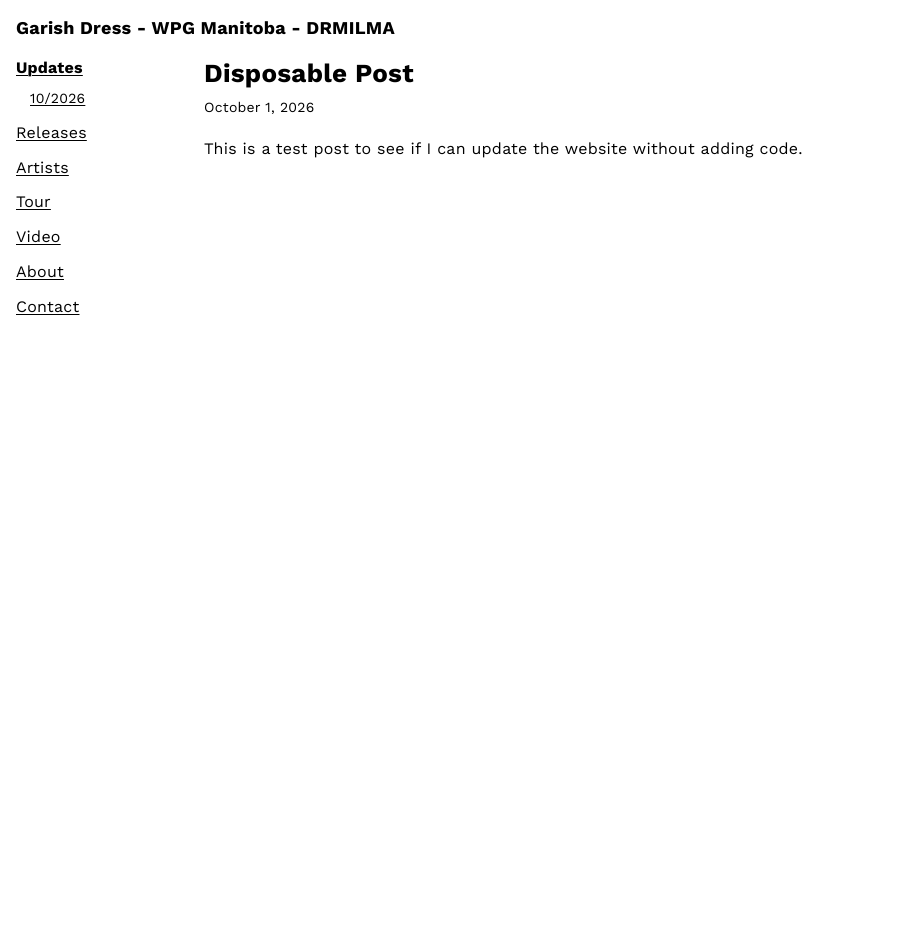
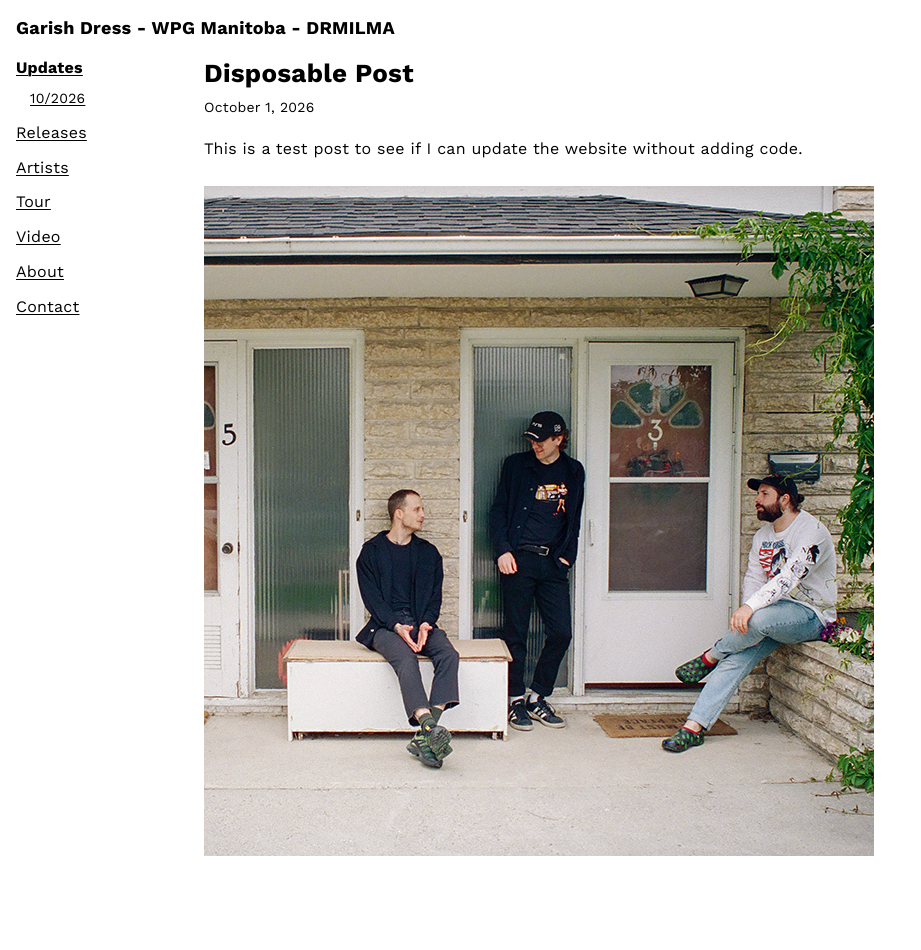
Before and after one commit to DCRIEKMAN/garish-dress, a Jekyll site: the page built from _posts/2026-10-01-disposable-post.md, in a window 1280 px wide. Shown: the whole page, without its empty margins (0-921 px from the left). Built offline with Jekyll 4.4.1, drawn with Linux system fonts in a browser that asks for light colours; before the commit the page ends 900 px from its top, so only the background shows below that.

Commit message:
Update _posts/2026-10-01-disposable-post.md (via Pages CMS)

```diff
--- a/_posts/2026-10-01-disposable-post.md
+++ b/_posts/2026-10-01-disposable-post.md
@@ -3,3 +3,5 @@ title: Disposable Post
 date: 2026-10-01
 ---
 This is a test post to see if I can update the website without adding code.
+
+![](/garish-dress/media/images/stoop-photo-editing05x.jpg)
```
